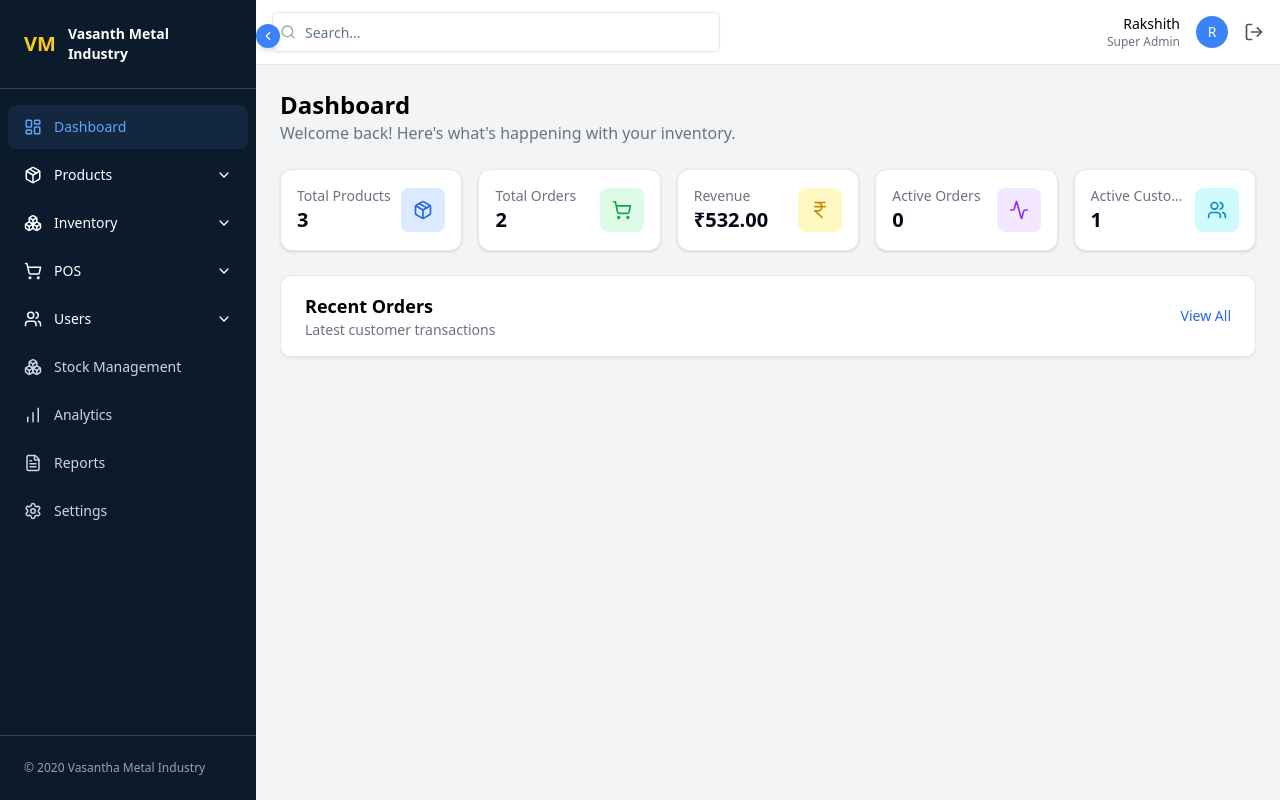
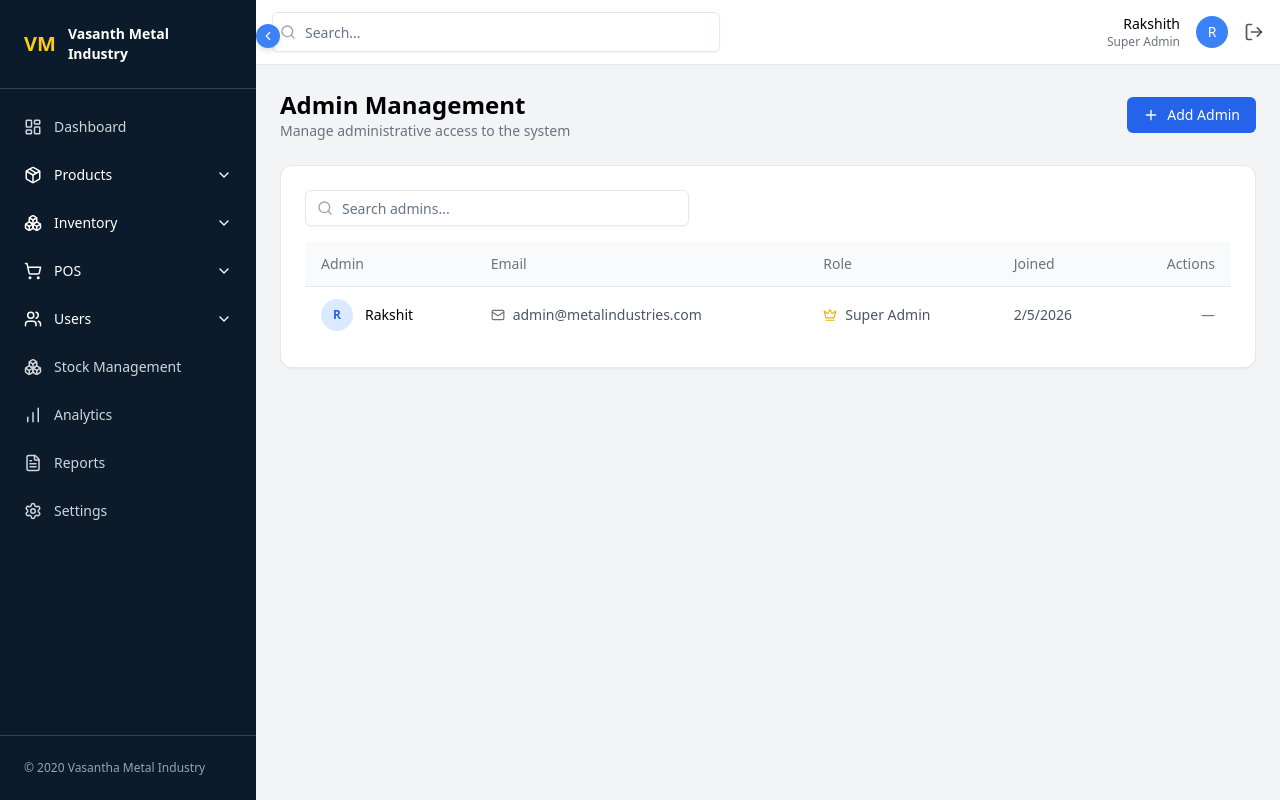
Before and after one commit to SushmitaSWarik/Inventory-Management, a React (Vite) app: page /create-admin in a window 1280 px wide. Before the commit this address led to /dashboard. Built offline with nearby package versions, Linux system fonts and the light colour scheme.

Commit message:
feat: implement Admin Management page with table and add-admin modal

```diff
--- a/package.json
+++ b/package.json
@@ -14,6 +14,7 @@
     "@radix-ui/react-label": "^2.1.8",
     "@radix-ui/react-select": "^2.2.6",
     "@radix-ui/react-slot": "^1.2.4",
+    "@radix-ui/react-tabs": "^1.1.13",
     "class-variance-authority": "^0.7.1",
     "clsx": "^2.1.1",
     "lucide-react": "^0.576.0",
--- a/src/App.jsx
+++ b/src/App.jsx
@@ -18,6 +18,8 @@ import PurchaseOrders from "./pages/pos/PurchaseOrders";
 
 import Suppliers from "./pages/users/Suppliers";
 import Customers from "./pages/users/Customers";
+import CreateAdmin from "./pages/users/CreateAdmin";
+import StockManagement from "./pages/stock_management/StockManagement";
 
 function App() {
   return (
@@ -40,7 +42,10 @@ function App() {
 
           <Route path="create-order" element={<CreateOrder />} />
 
-          <Route path="/create-advance-order" element={<CreateAdvanceOrder />} />
+          <Route
+            path="/create-advance-order"
+            element={<CreateAdvanceOrder />}
+          />
 
           <Route path="/orders" element={<Orders />} />
 
@@ -51,6 +56,10 @@ function App() {
           <Route path="/suppliers" element={<Suppliers />} />
 
           <Route path="/customers" element={<Customers />} />
+
+          <Route path="/create-admin" element={<CreateAdmin />} />
+
+          {/* <Route path="/stock" element={<StockManagement />} /> */}
         </Route>
 
         {/* Optional redirect */}
--- /dev/null
+++ b/src/components/AddAdminModal.jsx
@@ -0,0 +1,123 @@
+import { useState } from "react";
+
+import AppModal from "./common/AppModal";
+import { Input } from "@/components/ui/input";
+import { Label } from "@/components/ui/label";
+import { Button } from "@/components/ui/button";
+
+import { User, Mail, Lock, Plus } from "lucide-react";
+import { DialogClose } from "@/components/ui/dialog";
+
+export default function AddAdminModal({ onAddAdmin }) {
+  const [form, setForm] = useState({
+    name: "",
+    email: "",
+    password: "",
+  });
+
+  const handleChange = e => {
+    setForm({
+      ...form,
+      [e.target.name]: e.target.value,
+    });
+  };
+
+  const handleSubmit = () => {
+    if (!form.name || !form.email) return;
+
+    onAddAdmin?.(form);
+
+    setForm({
+      name: "",
+      email: "",
+      password: "",
+    });
+  };
+
+  return (
+    <AppModal
+      title="Add New Admin"
+      description="Create a new admin user. They will be able to log in with these credentials."
+      trigger={
+        <button className="flex items-center justify-center sm:w-auto gap-2 bg-blue-600 text-white px-4 py-2 rounded-md text-xs sm:text-sm hover:bg-blue-700">
+          <Plus size={16} />
+          Add Admin
+        </button>
+      }
+    >
+      <div className="space-y-4">
+        {/* Full Name */}
+
+        <div className="space-y-1">
+          <Label>Full Name</Label>
+
+          <div className="relative">
+            <User
+              size={16}
+              className="absolute left-3 top-1/2 -translate-y-1/2 text-gray-400"
+            />
+
+            <Input
+              name="name"
+              value={form.name}
+              onChange={handleChange}
+              placeholder="John Doe"
+              className="pl-9"
+            />
+          </div>
+        </div>
+
+        {/* Email */}
+
+        <div className="space-y-1">
+          <Label>Email Address</Label>
+
+          <div className="relative">
+            <Mail
+              size={16}
+              className="absolute left-3 top-1/2 -translate-y-1/2 text-gray-400"
+            />
+
+            <Input
+              name="email"
+              value={form.email}
+              onChange={handleChange}
+              placeholder="john@example.com"
+              className="pl-9"
+            />
+          </div>
+        </div>
+
+        {/* Password */}
+
+        <div className="space-y-1">
+          <Label>Password</Label>
+
+          <div className="relative">
+            <Lock
+              size={16}
+              className="absolute left-3 top-1/2 -translate-y-1/2 text-gray-400"
+            />
+
+            <Input
+              type="password"
+              name="password"
+              value={form.password}
+              onChange={handleChange}
+              placeholder="••••••••"
+              className="pl-9"
+            />
+          </div>
+        </div>
+
+        {/* Button */}
+
+        <div className="flex justify-end pt-2">
+          <DialogClose asChild>
+            <Button onClick={handleSubmit}>Create Admin</Button>
+          </DialogClose>
+        </div>
+      </div>
+    </AppModal>
+  );
+}
--- /dev/null
+++ b/src/components/AdminTable.jsx
@@ -0,0 +1,101 @@
+import {
+  TableHeader,
+  TableHead,
+  TableRow,
+  TableBody,
+  TableCell,
+} from "@/components/ui/table";
+
+import DataTable from "@/components/common/DataTable";
+
+import { Crown, Mail } from "lucide-react";
+
+export default function AdminTable({ admins = [] }) {
+  return (
+    <DataTable width="min-w-[700px]">
+      <TableHeader className="bg-gray-50">
+        <TableRow>
+          <TableHead className="px-4 py-3 text-xs sm:text-sm text-gray-500">
+            Admin
+          </TableHead>
+
+          <TableHead className="px-4 py-3 text-xs sm:text-sm text-gray-500">
+            Email
+          </TableHead>
+
+          <TableHead className="px-4 py-3 text-xs sm:text-sm text-gray-500">
+            Role
+          </TableHead>
+
+          <TableHead className="px-4 py-3 text-xs sm:text-sm text-gray-500">
+            Joined
+          </TableHead>
+
+          <TableHead className="px-4 py-3 text-right text-xs sm:text-sm text-gray-500">
+            Actions
+          </TableHead>
+        </TableRow>
+      </TableHeader>
+
+      <TableBody>
+        {!admins.length && (
+          <TableRow>
+            <TableCell
+              colSpan={5}
+              className="text-center py-8 text-xs sm:text-sm text-gray-500"
+            >
+              No admins found
+            </TableCell>
+          </TableRow>
+        )}
+
+        {admins.map(admin => (
+          <TableRow key={admin.id} className="border-t">
+            {/* Admin */}
+
+            <TableCell className="px-4 py-3 flex items-center gap-3">
+              <div className="h-8 w-8 rounded-full bg-blue-100 flex items-center justify-center text-xs font-semibold text-blue-600">
+                {admin.name?.[0]}
+              </div>
+
+              <span className="text-xs sm:text-sm font-medium">
+                {admin.name}
+              </span>
+            </TableCell>
+
+            {/* Email */}
+
+            <TableCell className="px-4 py-3 text-xs sm:text-sm text-gray-600">
+              <span className="flex items-center gap-2 text-xs sm:text-sm text-gray-600">
+                <Mail size={14} className="text-gray-500" />
+                {admin.email}
+              </span>
+            </TableCell>
+
+            {/* Role */}
+
+            <TableCell className="px-4 py-3">
+              <span className="flex items-center gap-2 text-xs sm:text-sm text-gray-600">
+                <Crown size={14} className="text-yellow-500" />
+
+                {admin.role}
+              </span>
+            </TableCell>
+
+            {/* Joined */}
+
+            <TableCell className="px-4 py-3 text-xs sm:text-sm text-gray-600">
+              {admin.joined}
+            </TableCell>
+
+            {/* Actions */}
+
+            <TableCell className="px-4 py-3 text-right text-xs sm:text-sm text-gray-500">
+              —
+            </TableCell>
+          </TableRow>
+        ))}
+      </TableBody>
+    </DataTable>
+  );
+}
--- /dev/null
+++ b/src/components/ui/tabs.jsx
@@ -0,0 +1,41 @@
+import * as React from "react"
+import * as TabsPrimitive from "@radix-ui/react-tabs"
+
+import { cn } from "@/lib/utils"
+
+const Tabs = TabsPrimitive.Root
+
+const TabsList = React.forwardRef(({ className, ...props }, ref) => (
+  <TabsPrimitive.List
+    ref={ref}
+    className={cn(
+      "inline-flex h-9 items-center justify-center rounded-lg bg-muted p-1 text-muted-foreground",
+      className
+    )}
+    {...props} />
+))
+TabsList.displayName = TabsPrimitive.List.displayName
+
+const TabsTrigger = React.forwardRef(({ className, ...props }, ref) => (
+  <TabsPrimitive.Trigger
+    ref={ref}
+    className={cn(
+      "inline-flex items-center justify-center whitespace-nowrap rounded-md px-3 py-1 text-sm font-medium ring-offset-background transition-all focus-visible:outline-none focus-visible:ring-2 focus-visible:ring-ring focus-visible:ring-offset-2 disabled:pointer-events-none disabled:opacity-50 data-[state=active]:bg-background data-[state=active]:text-foreground data-[state=active]:shadow",
+      className
+    )}
+    {...props} />
+))
+TabsTrigger.displayName = TabsPrimitive.Trigger.displayName
+
+const TabsContent = React.forwardRef(({ className, ...props }, ref) => (
+  <TabsPrimitive.Content
+    ref={ref}
+    className={cn(
+      "mt-2 ring-offset-background focus-visible:outline-none focus-visible:ring-2 focus-visible:ring-ring focus-visible:ring-offset-2",
+      className
+    )}
+    {...props} />
+))
+TabsContent.displayName = TabsPrimitive.Content.displayName
+
+export { Tabs, TabsList, TabsTrigger, TabsContent }
--- /dev/null
+++ b/src/pages/users/CreateAdmin.jsx
@@ -0,0 +1,72 @@
+import { useState } from "react";
+import { Input } from "@/components/ui/input";
+import { Search } from "lucide-react";
+
+import AdminTable from "@/components/AdminTable";
+import AddAdminModal from "@/components/AddAdminModal";
+
+export default function CreateAdmin() {
+  const [admins, setAdmins] = useState([
+    {
+      id: 1,
+      name: "Rakshit",
+      email: "admin@metalindustries.com",
+      role: "Super Admin",
+      joined: "2/5/2026",
+    },
+  ]);
+
+  // Add admin from modal
+  const handleAddAdmin = admin => {
+    const newAdmin = {
+      id: Date.now(),
+      name: admin.name,
+      email: admin.email,
+      role: "Admin",
+      joined: new Date().toLocaleDateString(),
+    };
+
+    setAdmins(prev => [...prev, newAdmin]);
+  };
+
+  return (
+    <div className="space-y-6">
+      {/* Header */}
+
+      <div className="flex flex-col sm:flex-row sm:items-center sm:justify-between gap-4">
+        <div>
+          <h1 className="text-xl sm:text-2xl font-bold">Admin Management</h1>
+
+          <p className="text-xs sm:text-sm text-gray-500">
+            Manage administrative access to the system
+          </p>
+        </div>
+
+        {/* Add Admin Button - Modal */}
+        <AddAdminModal onAddAdmin={handleAddAdmin} />
+      </div>
+
+      {/* Card */}
+
+      <div className="bg-white border rounded-xl shadow-sm p-4 sm:p-6 space-y-4">
+        {/* Search */}
+
+        <div className="relative w-full sm:max-w-sm">
+          <Search
+            size={16}
+            className="absolute left-3 top-1/2 -translate-y-1/2 text-gray-400"
+          />
+
+          <Input
+            placeholder="Search admins..."
+            className="pl-9 text-xs sm:text-sm"
+          />
+        </div>
+
+        {/* Table - Admin Table component*/}
+
+        <AdminTable admins={admins} />
+      </div>
+    </div>
+  );
+}
```
Also changed, not shown: src/pages/stock_management/StockManagement.jsx (added), 1 other file (tests, documents, lock files or other folders).
